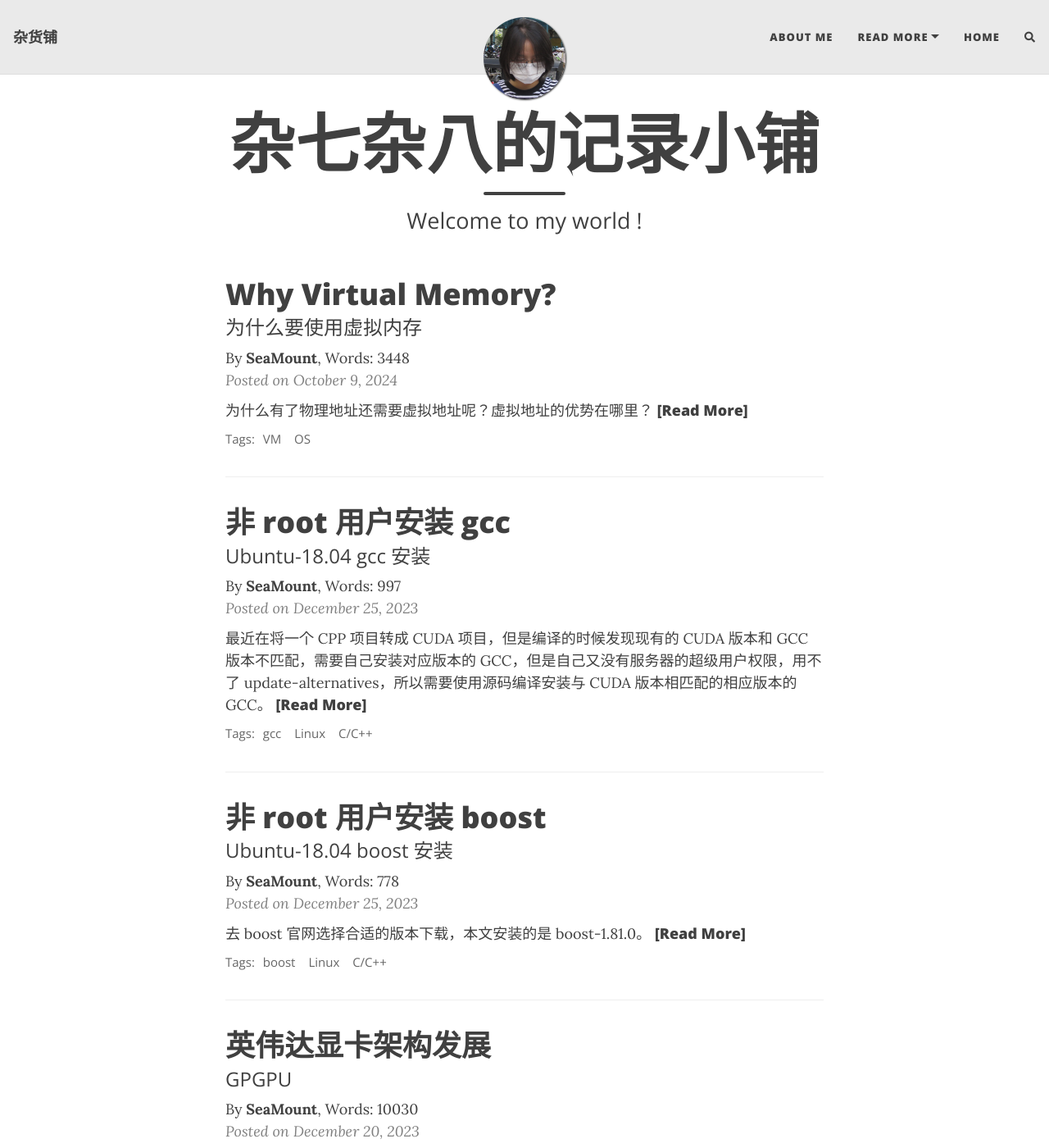
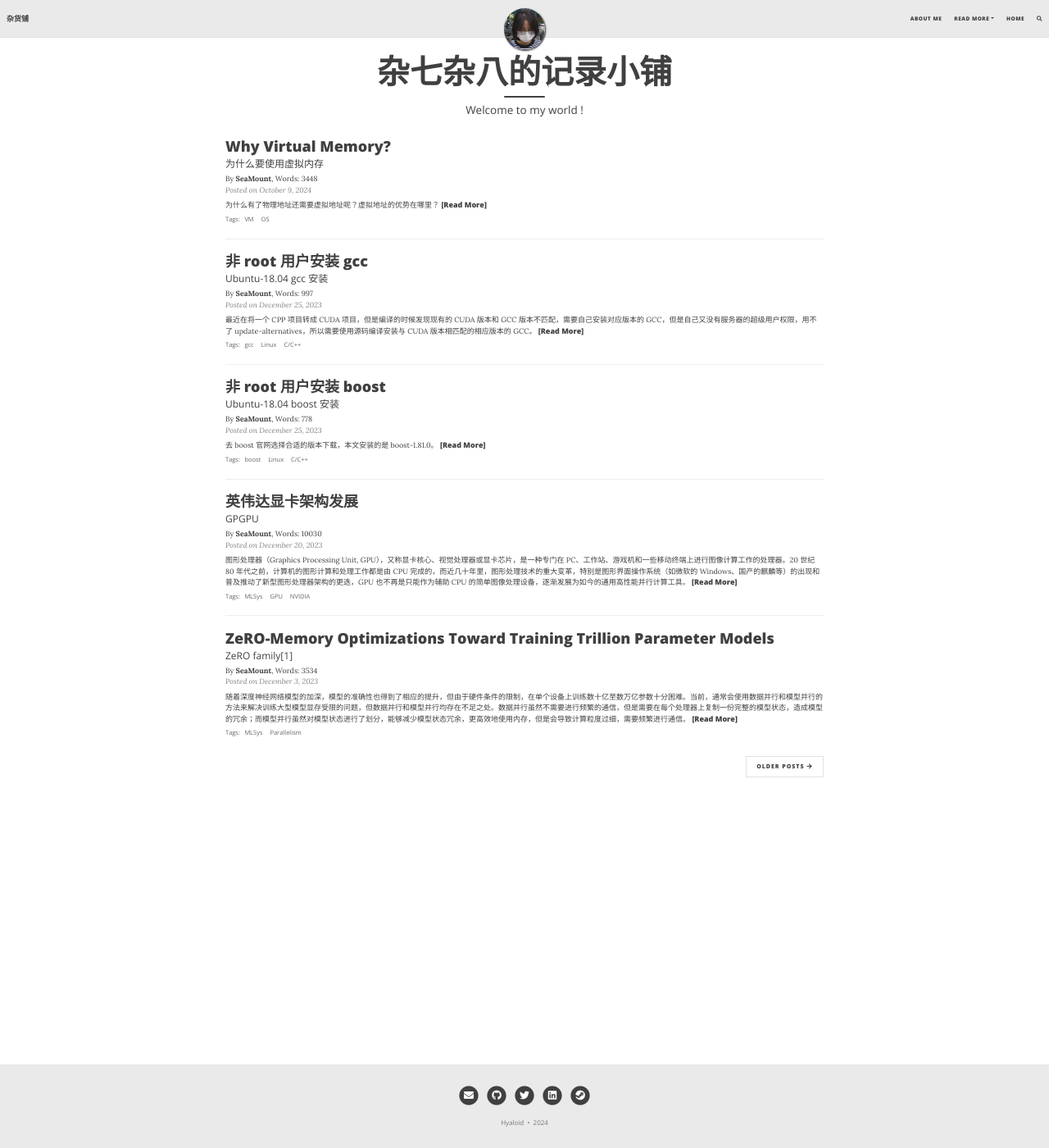
Before and after one commit to Hyaloid/Hyaloid.github.io, a Jekyll site: the page built from index.html, in a window 1280 px wide and 1400 px high. Shown: the whole window at 82% size. Built offline with Jekyll 4.4.1, drawn with Linux system fonts in a browser that asks for light colours; nearby versions of some CDN libraries; the list of posts is cut into pages by our own code; comment, search, counter and statistics services are not loaded.

Commit message:
modify font-size

```diff
--- a/assets/css/beautifuljekyll.css
+++ b/assets/css/beautifuljekyll.css
@@ -7,7 +7,7 @@ layout: null
 /* --- General --- */
 
 html {
-  font-size: 100%
+  font-size: 50%
 }
 
 details {
```
